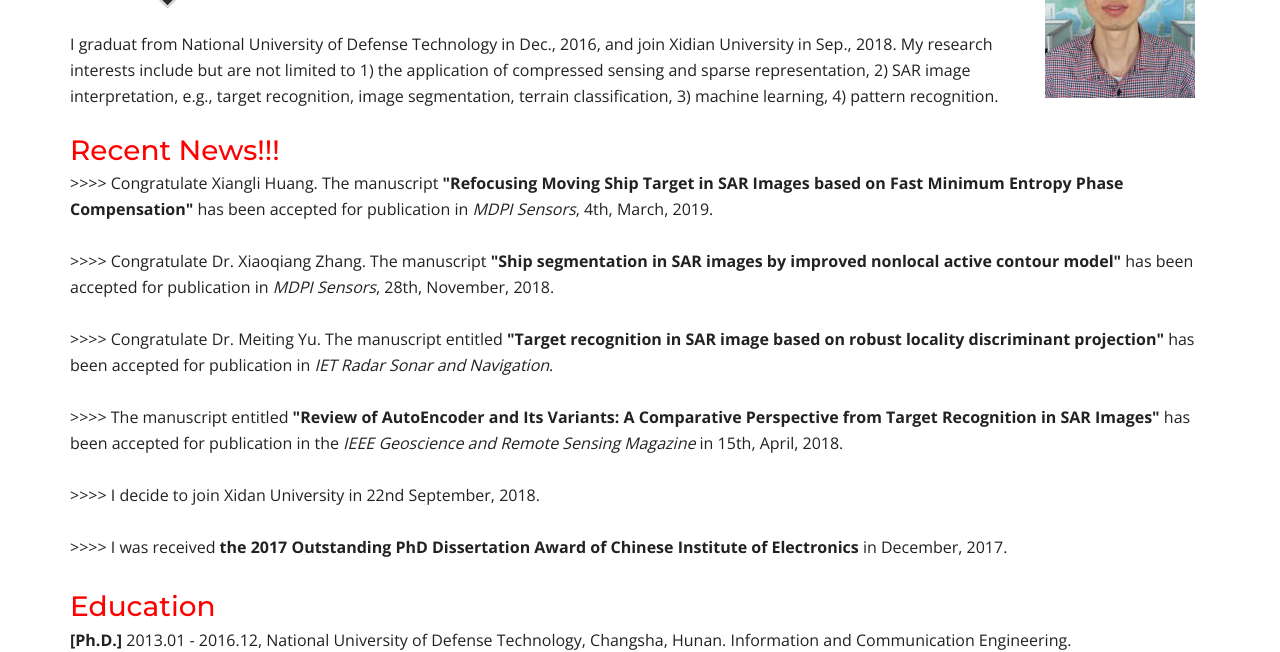
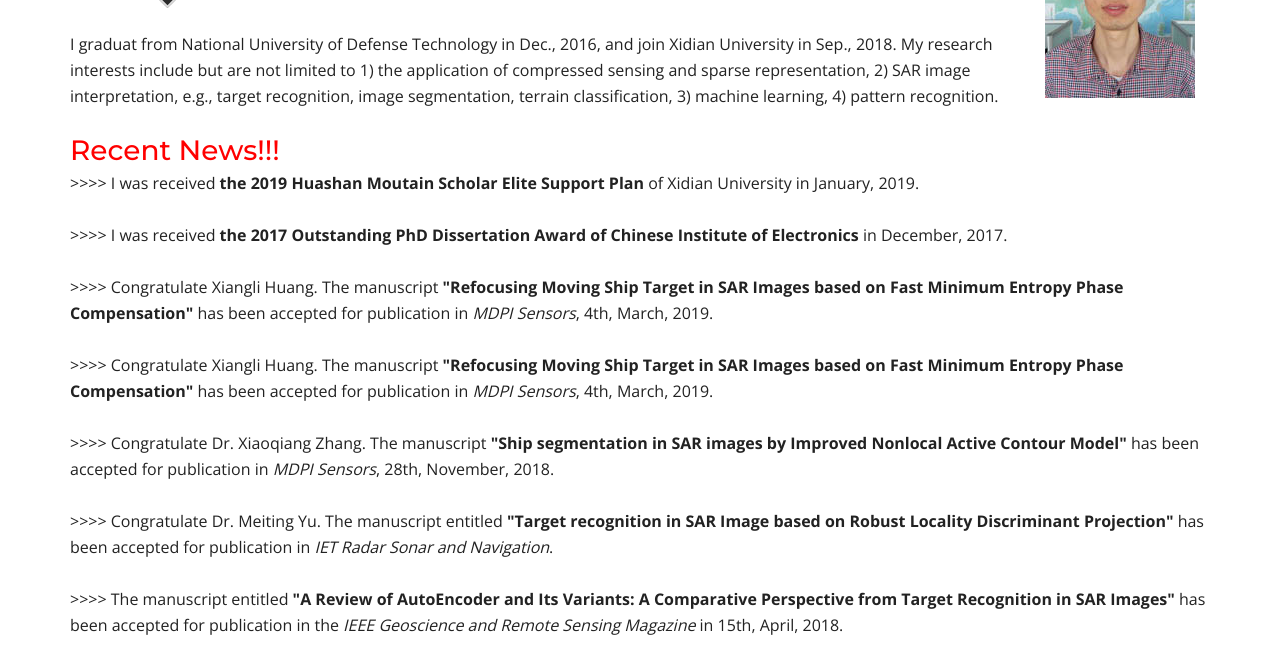
Before and after one commit to GanggangDong/homepage, a plain HTML site: page index.html in a window 1280 px wide. Shown: the part 157-809 px from the top of the page. Drawn offline with nearby package versions, Linux system fonts and the light colour scheme.

Commit message:
20190321

```diff
--- a/index.html
+++ b/index.html
@@ -42,21 +42,26 @@
      		</div>
 			<hh>Recent News!!!</hh> <br>
 			<p>
+			>>>> I was received <b>the 2019 Huashan Moutain Scholar Elite Support Plan</b> of Xidian University in January, 2019.</p>
+			<p>
+			>>>> I was received <b>the 2017 Outstanding PhD Dissertation Award of Chinese Institute of Electronics </b> in December, 2017.</p>
+			<p>
 			>>>> Congratulate Xiangli Huang. The manuscript <b>"Refocusing Moving Ship Target in SAR Images based on Fast Minimum Entropy Phase Compensation"</b> has been accepted for publication in <i>MDPI Sensors</i>, 4th, March, 2019.
 			</p>
 			<p>
-			>>>> Congratulate Dr. Xiaoqiang Zhang. The manuscript <b>"Ship segmentation in SAR images by improved nonlocal active contour model"</b> has been accepted for publication in <i>MDPI Sensors</i>, 28th, November, 2018.
+			>>>> Congratulate Xiangli Huang. The manuscript <b>"Refocusing Moving Ship Target in SAR Images based on Fast Minimum Entropy Phase Compensation"</b> has been accepted for publication in <i>MDPI Sensors</i>, 4th, March, 2019.
 			</p>
 			<p>
-			>>>> Congratulate Dr. Meiting Yu. The manuscript entitled <b>"Target recognition in SAR image based on robust locality discriminant projection"</b> has been accepted for publication in <i>IET Radar Sonar and Navigation</i>.
+			>>>> Congratulate Dr. Xiaoqiang Zhang. The manuscript <b>"Ship segmentation in SAR images by Improved Nonlocal Active Contour Model"</b> has been accepted for publication in <i>MDPI Sensors</i>, 28th, November, 2018.
 			</p>
 			<p>
-			>>>> The manuscript entitled <b>"Review of AutoEncoder and Its Variants: A Comparative Perspective from Target Recognition in SAR Images"</b> has been accepted for publication in the <i>IEEE Geoscience and Remote Sensing Magazine</i> in 15th, April, 2018.
+			>>>> Congratulate Dr. Meiting Yu. The manuscript entitled <b>"Target recognition in SAR Image based on Robust Locality Discriminant Projection"</b> has been accepted for publication in <i>IET Radar Sonar and Navigation</i>.
+			</p>
+			<p>
+			>>>> The manuscript entitled <b>"A Review of AutoEncoder and Its Variants: A Comparative Perspective from Target Recognition in SAR Images"</b> has been accepted for publication in the <i>IEEE Geoscience and Remote Sensing Magazine</i> in 15th, April, 2018.
 			</p>
 			<p>
 			>>>> I decide to join Xidan University in 22nd September, 2018. </p>
-			<p>
-			>>>> I was received <b>the 2017 Outstanding PhD Dissertation Award of Chinese Institute of Electronics </b> in December, 2017.</p>
 			<hh>Education</hh> <br>
             <p>
      		<b>[Ph.D.]</b> 2013.01 - 2016.12, National University of Defense Technology, Changsha, Hunan. Information and Communication Engineering.</p>
```
